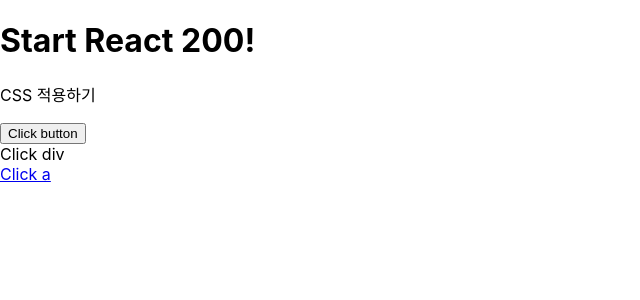
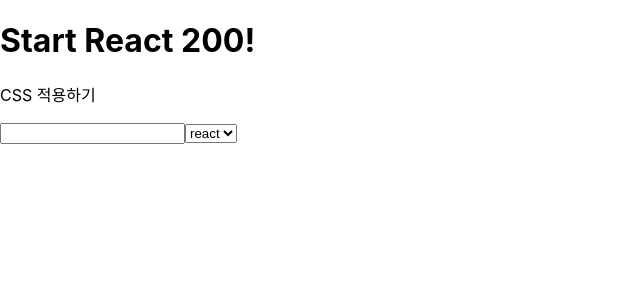
Before and after one commit to Yerim-Choi/React_Study, a React (Create React App) app in the folder client/: page / in a window 1280 px wide. Shown: the top 300 px of the page, without its empty margins (0-640 px from the left). Built offline with nearby package versions, Linux system fonts and the light colour scheme.

Commit message:
#R067_change 이벤트 사용(onChange)

```diff
--- a/client/src/App.js
+++ b/client/src/App.js
@@ -1,6 +1,6 @@
 import React from "react";
 // import "./App.css";
-import ReactonClick from "./R066_onClick";
+import ReactChange from "./R067_onChange.js";
 // import "bootstrap/dist/css/bootstrap.css";
 
 function App() {
@@ -8,7 +8,7 @@
     <div>
       <h1>Start React 200!</h1>
       <p>CSS 적용하기</p>
-      <ReactonClick />
+      <ReactChange />
     </div>
   );
 }
--- /dev/null
+++ b/client/src/R067_onChange.js
@@ -0,0 +1,22 @@
+import React, { Component } from "react";
+
+class R067_onChange extends Component {
+  change = (e) => {
+    var val = e.target.value;
+    console.log("param : " + val);
+  };
+
+  render() {
+    return (
+      <>
+        <input type="text" onChange={this.change} />
+        <select onChange={this.change}>
+          <option value="react">react</option>
+          <option value="200">200</option>
+        </select>
+      </>
+    );
+  }
+}
+
+export default R067_onChange;
```
